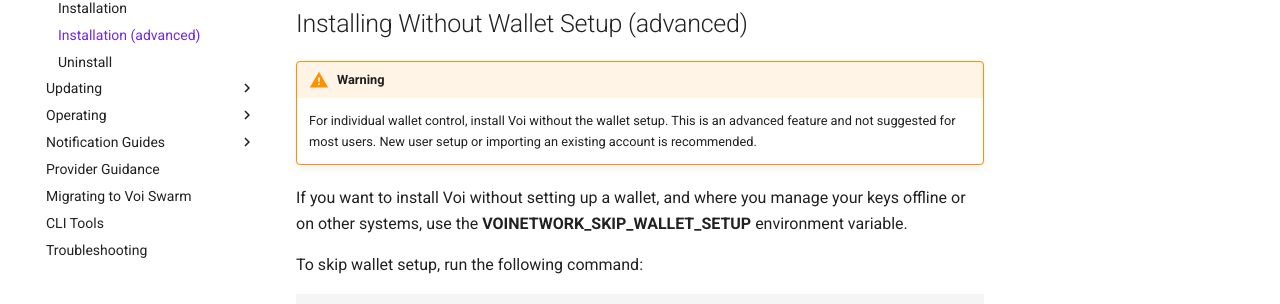
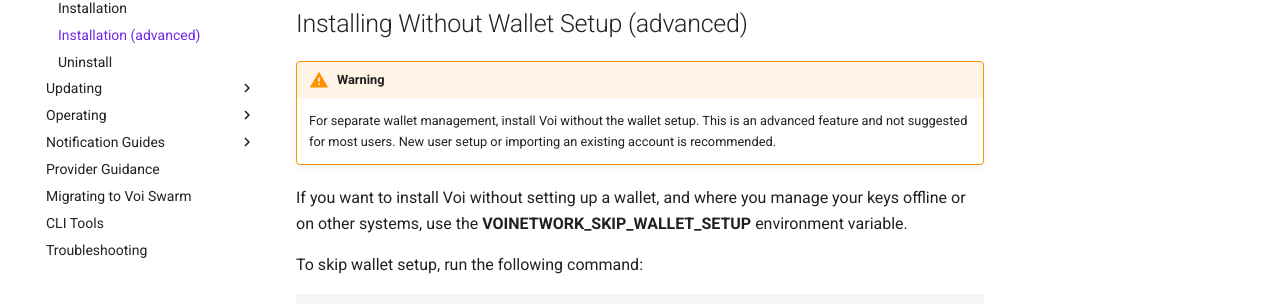
Before and after one commit to VoiNetwork/voi-swarm, an MkDocs documentation site: the page built from docs/installation/installation-advanced.md, in a window 1280 px wide and 1176 px high. Shown: the part 265-569 px from the top of the window. Built offline with MkDocs 1.6.1 and Material for MkDocs 9.7.7, drawn with Linux system fonts in a browser that asks for light colours; comment, search, counter and statistics services are not loaded.

Commit message:
Make language more succinct on skipping wallet setup

```diff
--- a/docs/installation/installation-advanced.md
+++ b/docs/installation/installation-advanced.md
@@ -6,7 +6,7 @@
 ## Installing Without Wallet Setup (advanced)
 
 !!! warning
-    For individual wallet control, install Voi without the wallet setup.
+    For separate wallet management, install Voi without the wallet setup.
     This is an advanced feature and not suggested for most users.
     New user setup or importing an existing account is recommended.
 
```
